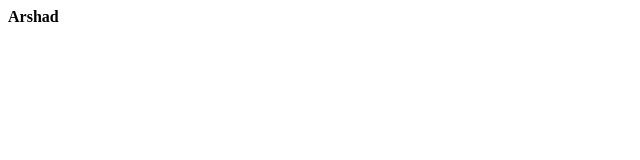
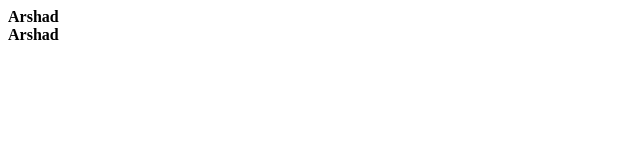
Before and after one commit to Md-Arshad22/SSMA, a plain HTML site: page index.html in a window 1280 px wide. Shown: the full height of the page, 0-640 px from the left. Drawn offline with nearby package versions, Linux system fonts and the light colour scheme.

Commit message:
Update index.html

```diff
--- a/index.html
+++ b/index.html
@@ -9,6 +9,11 @@
 <body>
   <div ng-app="" ng-init="Text='Arshad'">
   <b><span ng-bind="Text"></span> </b>
+
+  <div ng-app="" ng-init="firstname='NSTI'">
+  <b><span ng-bind="Text"></span> </b>
+
+    </div>
   </div>
 </body>
 </html>
```
